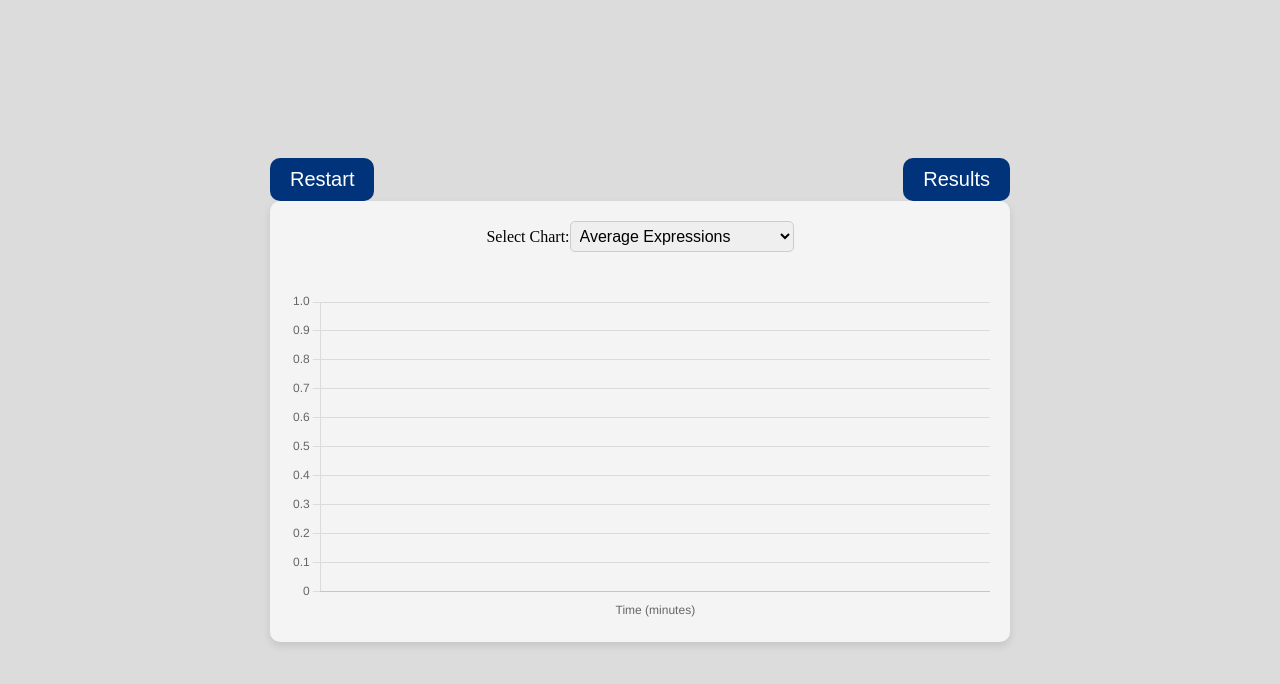
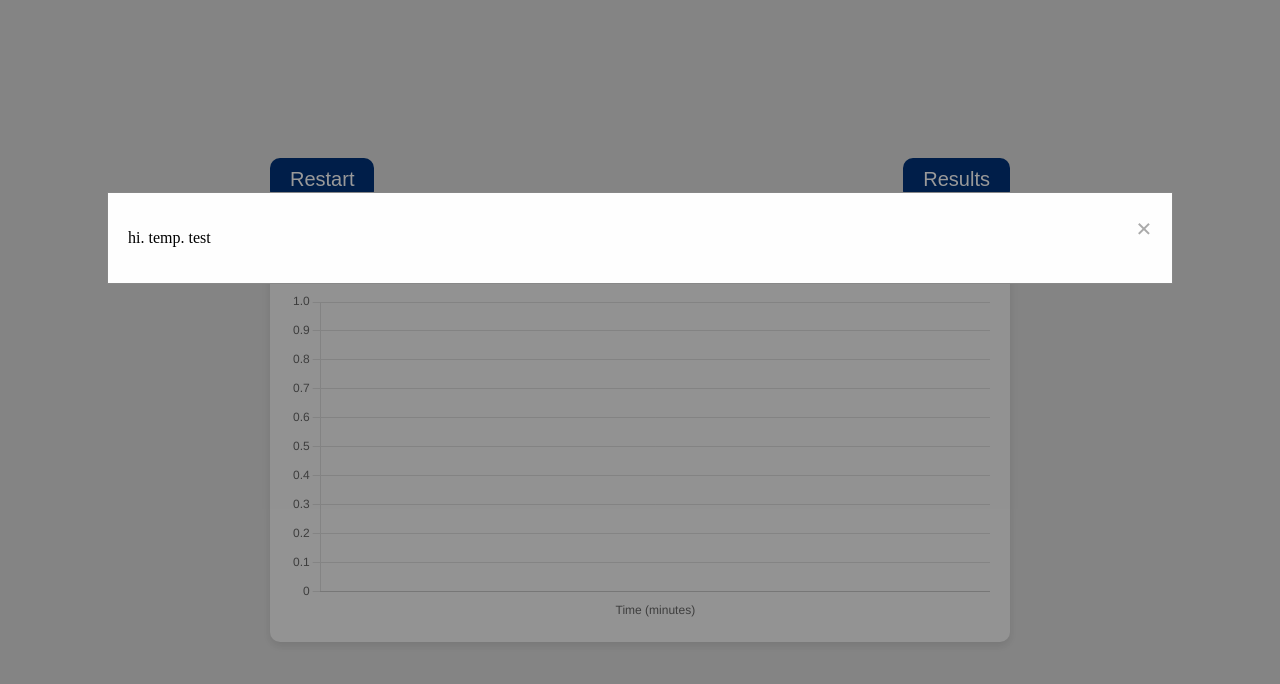
Before and after one commit to MYAzrak/FifthElementInterviews, an Angular app: page /stats in a window 1280 px wide. Both pictures are taken after a click on the button "Results". Shown: the top 684 px of the page. Built offline with nearby package versions, Linux system fonts and the light colour scheme.

Commit message:
Added a pop up for the results button

```diff
--- a/src/app/stats/stats.component.css
+++ b/src/app/stats/stats.component.css
@@ -58,3 +58,38 @@ select {
 #results:hover {
   background-color: rgb(51, 153, 255);
 }
+
+.modal {
+  display: none;
+  position: fixed;
+  z-index: 1;
+  left: 0;
+  top: 0;
+  width: 100%;
+  height: 100%;
+  overflow: auto;
+  background-color: rgb(0,0,0);
+  background-color: rgba(0,0,0,0.4);
+}
+
+.modal-content {
+  background-color: #fefefe;
+  margin: 15% auto;
+  padding: 20px;
+  border: 1px solid #888;
+  width: 80%;
+}
+
+.close {
+  color: #aaa;
+  float: right;
+  font-size: 28px;
+  font-weight: bold;
+}
+
+.close:hover,
+.close:focus {
+  color: black;
+  text-decoration: none;
+  cursor: pointer;
+}
--- a/src/app/stats/stats.component.html
+++ b/src/app/stats/stats.component.html
@@ -1,6 +1,13 @@
 <div class="buttons">
   <button (click)="restartProcess()" id="restart">Restart</button>
-  <button id="results">Results</button>
+  <button (click)="openModal()" id="results">Results</button>
+</div>
+
+<div id="myModal" class="modal">
+  <div class="modal-content">
+    <span class="close" (click)="closeModal()">&times;</span>
+    <p id="text">Your text goes here...</p>
+  </div>
 </div>
 
 <div class="chart-container">
--- a/src/app/stats/stats.component.ts
+++ b/src/app/stats/stats.component.ts
@@ -74,6 +74,32 @@ export class StatsComponent implements OnInit, AfterViewInit {
 
   onChartSelectionChange() {
     this.showSelectedChart();
+  }
+
+  printResults() {
+    const textElement: HTMLElement | null = document.getElementById(`text`);
+    let text: string[] = [];
+    text.push('hi');
+    text.push('temp');
+    text.push('test');
+    if (textElement) {
+      textElement.textContent = text.join('. ');
+    }
+  }
+
+  openModal() {
+    const modal = document.getElementById('myModal');
+    if (modal) {
+      modal.style.display = 'block';
+    }
+    this.printResults();
+  }
+
+  closeModal() {
+    const modal = document.getElementById('myModal');
+    if (modal) {
+      modal.style.display = 'none';
+    }
   }
 
   createExpressionChart(): Chart {
```
